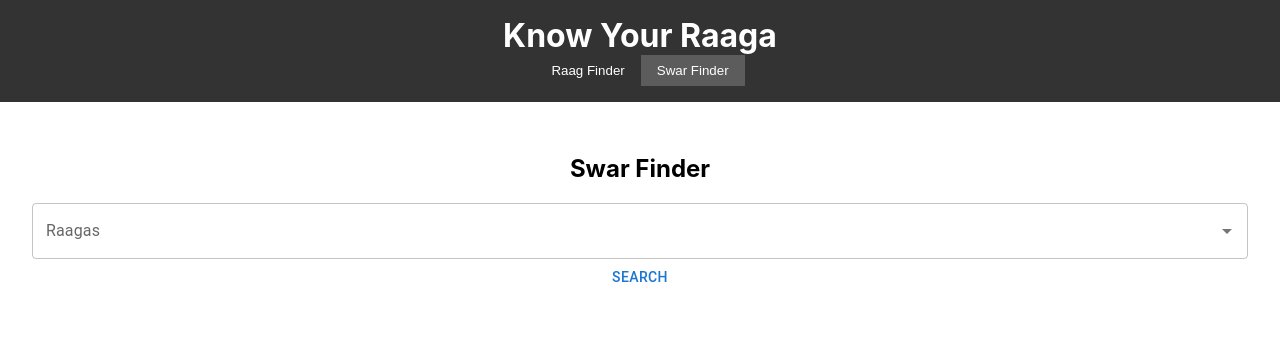
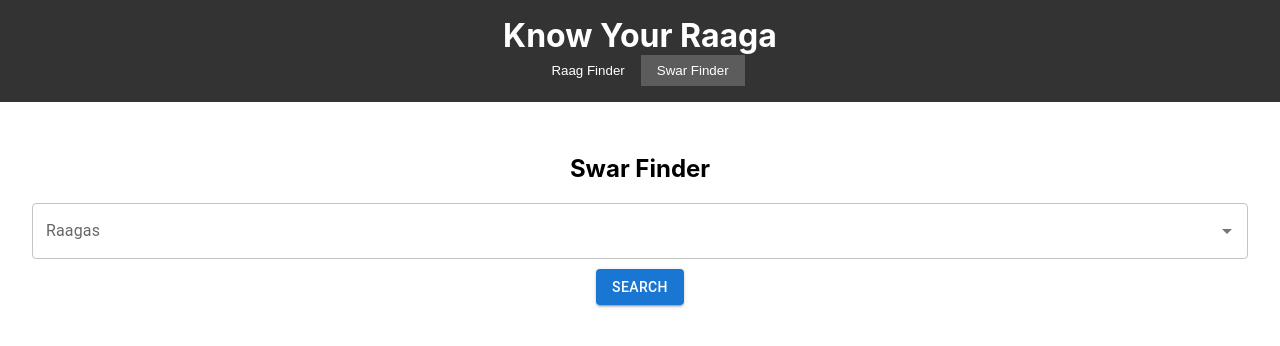
Before and after one commit to pramodjoshi886/raag-finder, a React (Create React App) app: page / in a window 1280 px wide. Both pictures are taken after a click on the button "Swar Finder". Shown: the top 346 px of the page. Built offline with nearby package versions, Linux system fonts and the light colour scheme.

Commit message:
change button style and placement

```diff
--- a/src/components/SwarFinder.js
+++ b/src/components/SwarFinder.js
@@ -27,19 +27,18 @@ const SwarFinder = () => {
     <div>
       <Autocomplete
         disablePortal
+        sx={{ marginBottom: '10px' }}
         options={raagas}
         id='find-raag-autocomplete'
         value={inputValue}
         onChange={(event, newValue) => {
           setValue(newValue);
-          // console.log(newValue);
         }}
         fullWidth
-        // getOptionLabel={(option) => option.name}
 
         renderInput={(params) => <TextField {...params} label="Raagas" />}
       />
-      <Button onClick={findRaag}>Search</Button>
+      <Button variant="contained" onClick={findRaag}>Search</Button>
       <div className="result">
         {result}
       </div>
```
